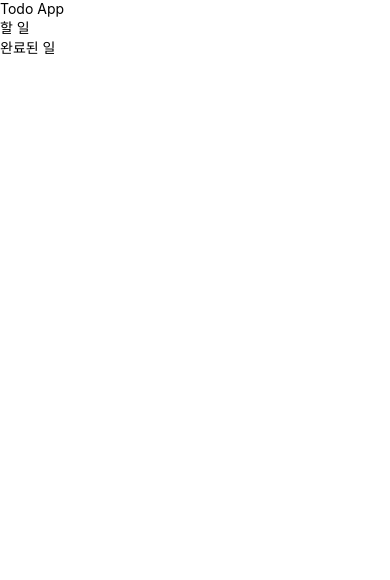
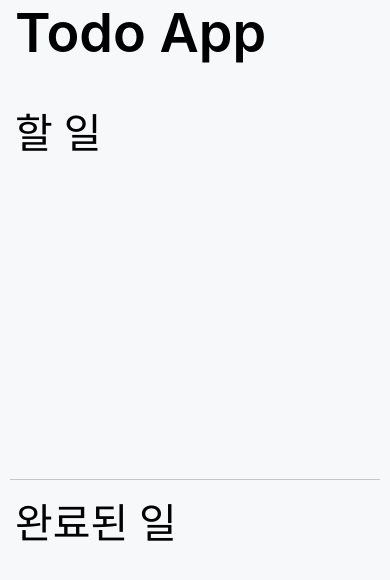
Before and after one commit to jaehafe/RN-complete-guide, a React Native app in the folder todo/: screen / in a window 390 px wide. Shown: the top 580 px of the page. Built offline with nearby package versions, Linux system fonts and the light colour scheme.

Commit message:
feat: MainScreen StyleSheet 스타일 작성

```diff
--- a/todo/screens/MainScreen.js
+++ b/todo/screens/MainScreen.js
@@ -1,4 +1,11 @@
-import { SafeAreaView, StatusBar, StyleSheet, Text, View } from 'react-native';
+import {
+  Platform,
+  SafeAreaView,
+  StatusBar,
+  StyleSheet,
+  Text,
+  View,
+} from 'react-native';
 import React from 'react';
 
 const MainScreen = () => {
@@ -19,4 +26,40 @@ const MainScreen = () => {
 
 export default MainScreen;
 
-const styles = StyleSheet.create({});
+const styles = StyleSheet.create({
+  container: {
+    flex: 1,
+    padding: Platform.OS === 'android' ? 20 : 0,
+    backgroundColor: '#f7f8fa',
+  },
+  pageTitle: {
+    marginBottom: 35,
+    paddingHorizontal: 15,
+    fontSize: 54,
+    fontWeight: '600',
+  },
+  separator: {
+    marginHorizontal: 10,
+    marginTop: 25,
+    marginBottom: 10,
+    borderBottomWidth: 1,
+    borderBottomColor: 'rgba(0, 0, 0, 0.2)',
+  },
+  listView: {
+    flex: 1,
+  },
+  listTitle: {
+    marginBottom: 25,
+    paddingHorizontal: 15,
+    fontSize: 41,
+    fontWeight: '500',
+  },
+  emptyListText: {
+    paddingTop: 10,
+    paddingBottom: 15,
+    paddingHorizontal: 15,
+    fontSize: 15,
+    lineHeight: 20,
+    color: '#737373',
+  },
+});
```
